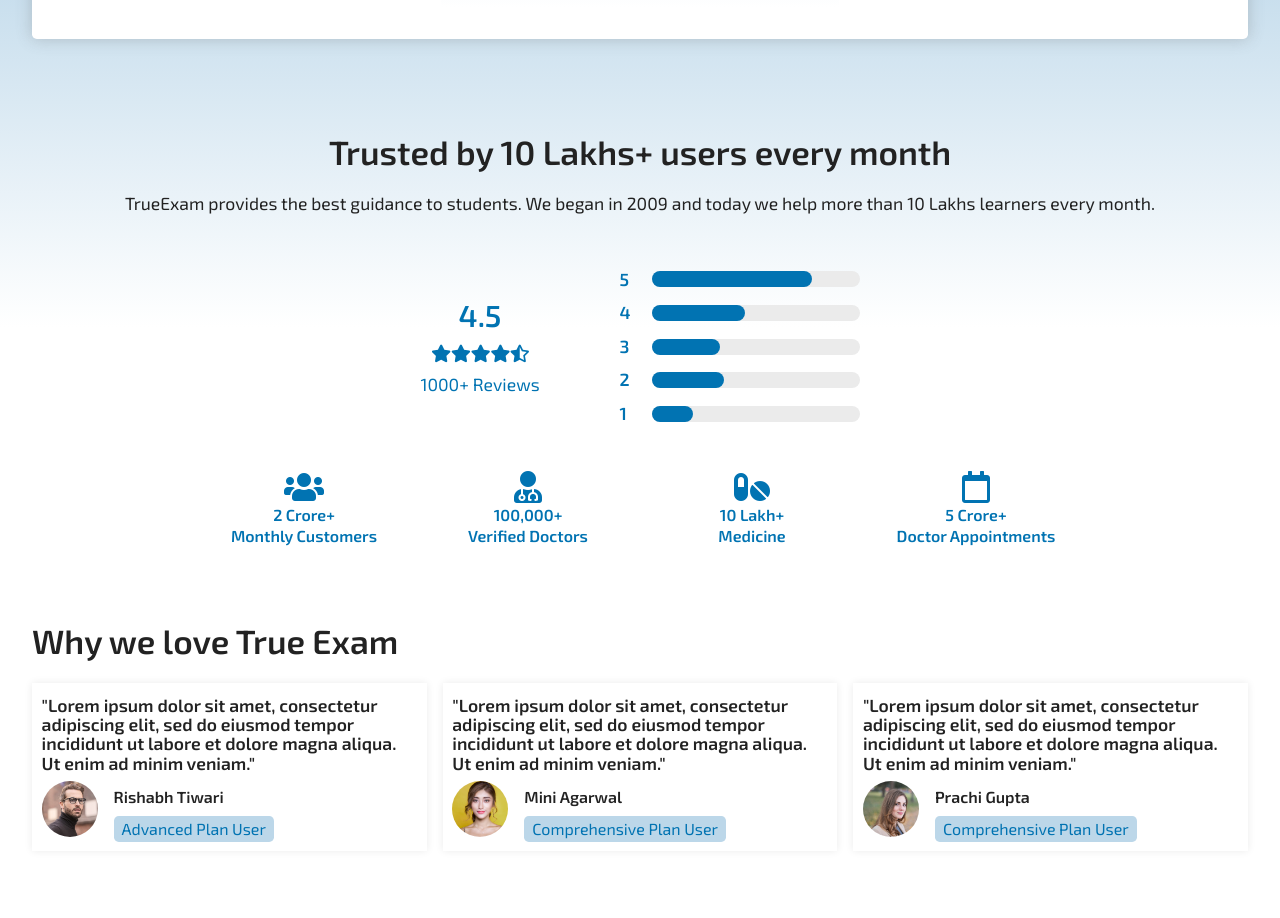
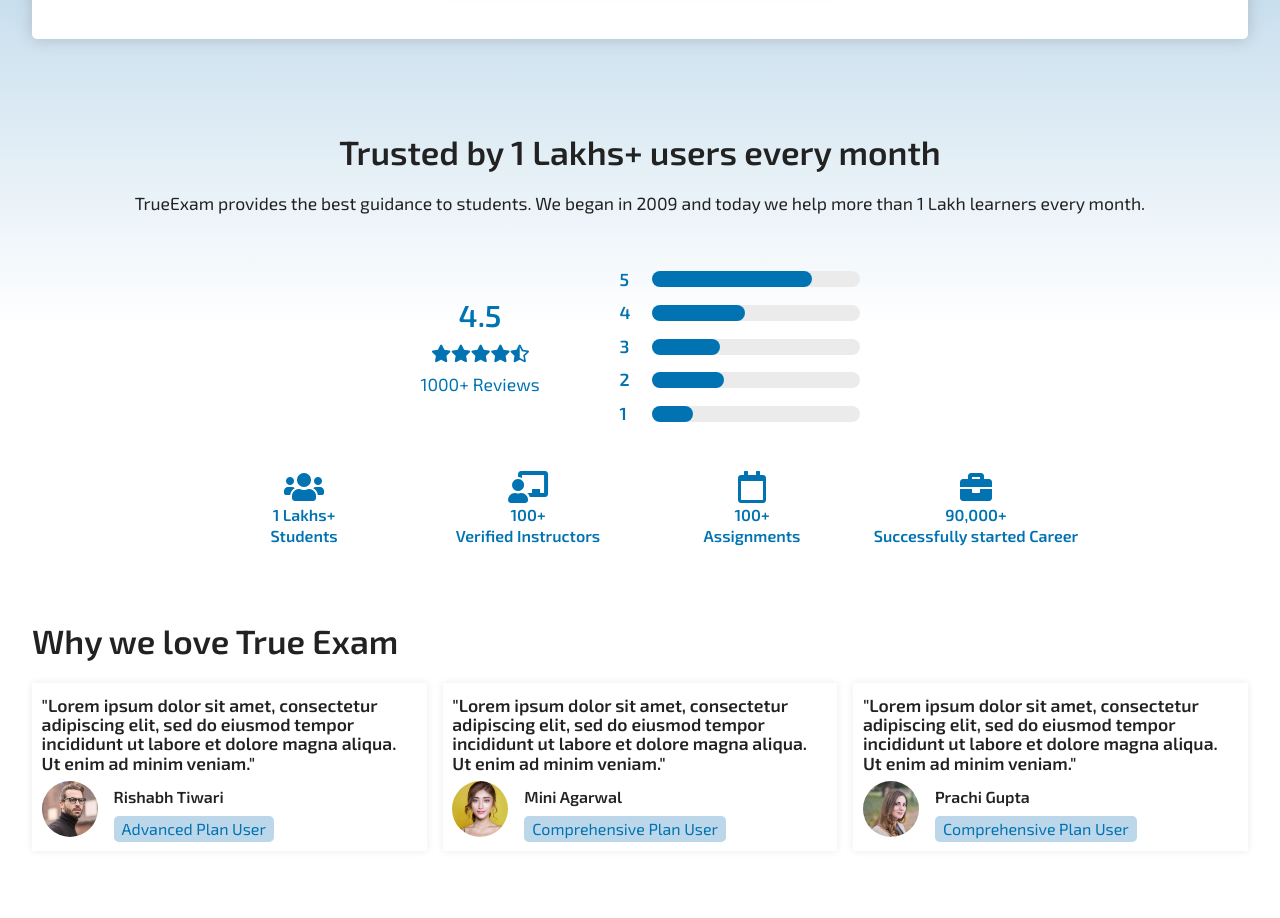
Before and after one commit to soorajarsn/True-exam, a React (Vite) app: page / in a window 1280 px wide. Shown: the part 980-1898 px from the top of the page. Built offline with nearby package versions, Linux system fonts and the light colour scheme.

Commit message:
modify icons in rating section - Ratings

```diff
--- a/src/components/Ratings.js
+++ b/src/components/Ratings.js
@@ -4,8 +4,8 @@ function Ratings() {
   return (
     <div className="rating-section-container-main full-width flex">
       <div className="rating-section full-width limit-width">
-        <h2 className="lg-margin">Trusted by 10 Lakhs+ users every month</h2>
-        <p className="md-margin">TrueExam provides the best guidance to students. We began in 2009 and today we help more than 10 Lakhs learners every month.</p>
+        <h2 className="lg-margin">Trusted by 1 Lakhs+ users every month</h2>
+        <p className="md-margin">TrueExam provides the best guidance to students. We began in 2009 and today we help more than 1 Lakh learners every month.</p>
         <div className="lg-margin rating-container">
           <div className="rating flex flex-column color-secondary">
             <h3 className="sm-margin">4.5</h3>
@@ -54,23 +54,23 @@ function Ratings() {
         <div className="overview-container lg-margin">
           <div className="overview color-secondary flex flex-column bold">
             <i className="fas fa-users"></i>
-            <h4 className="sm-margin">2 Crore+</h4>
-            <span>Monthly Customers</span>
+            <h4 className="sm-margin">1 Lakhs+</h4>
+            <span>Students</span>
           </div>
           <div className="overview color-secondary flex flex-column bold">
-            <i className="fas fa-user-md"></i>
-            <h4 className="sm-margin">100,000+</h4>
-            <span>Verified Doctors</span>
-          </div>
-          <div className="overview color-secondary flex flex-column bold">
-            <i className="fas fa-pills"></i>
-            <h4 className="sm-margin">10 Lakh+</h4>
-            <span>Medicine </span>
+            <i class="fas fa-chalkboard-teacher"></i>
+            <h4 className="sm-margin">100+</h4>
+            <span>Verified Instructors</span>
           </div>
           <div className="overview color-secondary flex flex-column bold">
             <i className="far fa-calendar"></i>
-            <h4 className="sm-margin">5 Crore+</h4>
-            <span>Doctor Appointments</span>
+            <h4 className="sm-margin">100+</h4>
+            <span>Assignments </span>
+          </div>
+          <div className="overview color-secondary flex flex-column bold">
+            <i class="fas fa-briefcase"></i>
+            <h4 className="sm-margin">90,000+</h4>
+            <span>Successfully started Career</span>
           </div>
         </div>
       </div>
```
